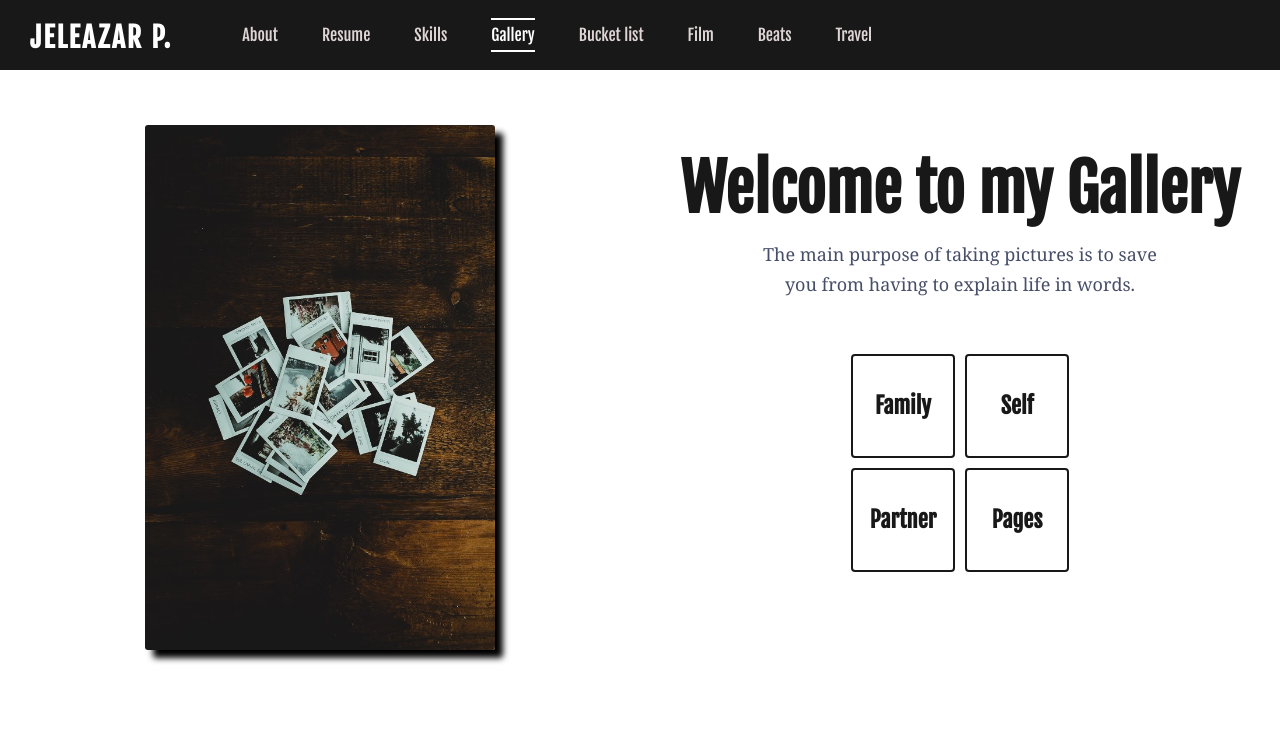
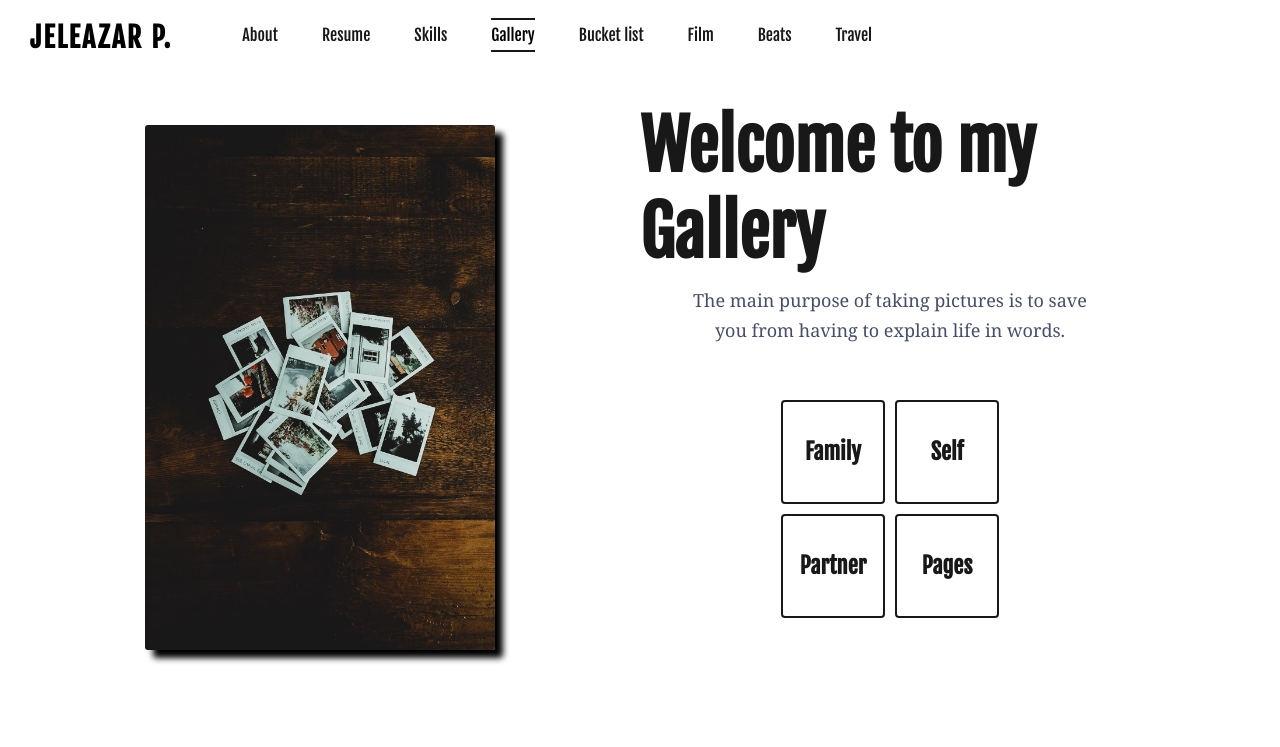
Before and after one commit to Heiseinosay/Gallery, a plain HTML site: page index.html in a window 1280 px wide. Shown: the top 747 px of the page. Drawn offline with Linux system fonts and the light colour scheme.

Commit message:
Add files via upload

```diff
--- a/galleryStyle.css
+++ b/galleryStyle.css
@@ -7,14 +7,14 @@
 
 nav {
     width: 100%;
-    background-color: #181818;
+    background-color: transparent;
     height: 70px;
 }
 
 nav > a h3 {
     float: left;
     font-family: 'Fjalla One', sans-serif;
-    color: #ffffff;
+    color: #000000;
     font-size: 28px;
     letter-spacing: 2px;
     margin: 20px 30px;
@@ -35,20 +35,25 @@ nav > a h3 {
 .link1 li a{
     text-decoration: none;
     font-family: 'Fjalla One', sans-serif;
-    color: #DFD5D5;
+    color: #181818;
     margin-left: 40px;
     transition: 0.2s ease-in-out;
+    padding: 5px 0;
+    border-top: 2px solid transparent;
+    border-bottom: 2px solid transparent;
 }
 
 .link1 li a:hover{
-    color: #ffffff;
+    color: #181818;
+    border-top: 2px solid #181818;
+    border-bottom: 2px solid #181818;
 }
 
 #current {
     padding: 5px 0;
-    border-top: 2px solid #ffffff;
-    border-bottom: 2px solid #ffffff;
-    color: #ffffff;
+    border-top: 2px solid #181818;
+    border-bottom: 2px solid #181818;
+    color: #000000;
 }
 
 /* COVER */
@@ -71,6 +76,7 @@ nav > a h3 {
     flex-direction: column;
     justify-content: center;
     align-items: center;
+    margin-right: 140px;
 }
 
 .picture img {
@@ -83,7 +89,7 @@ nav > a h3 {
 .title h1 {
     font-family: 'Fjalla One', sans-serif;
     color: #181818;
-    font-size: 64px;
+    font-size: 68px;
     padding-bottom: 10px;
 }
 
```
